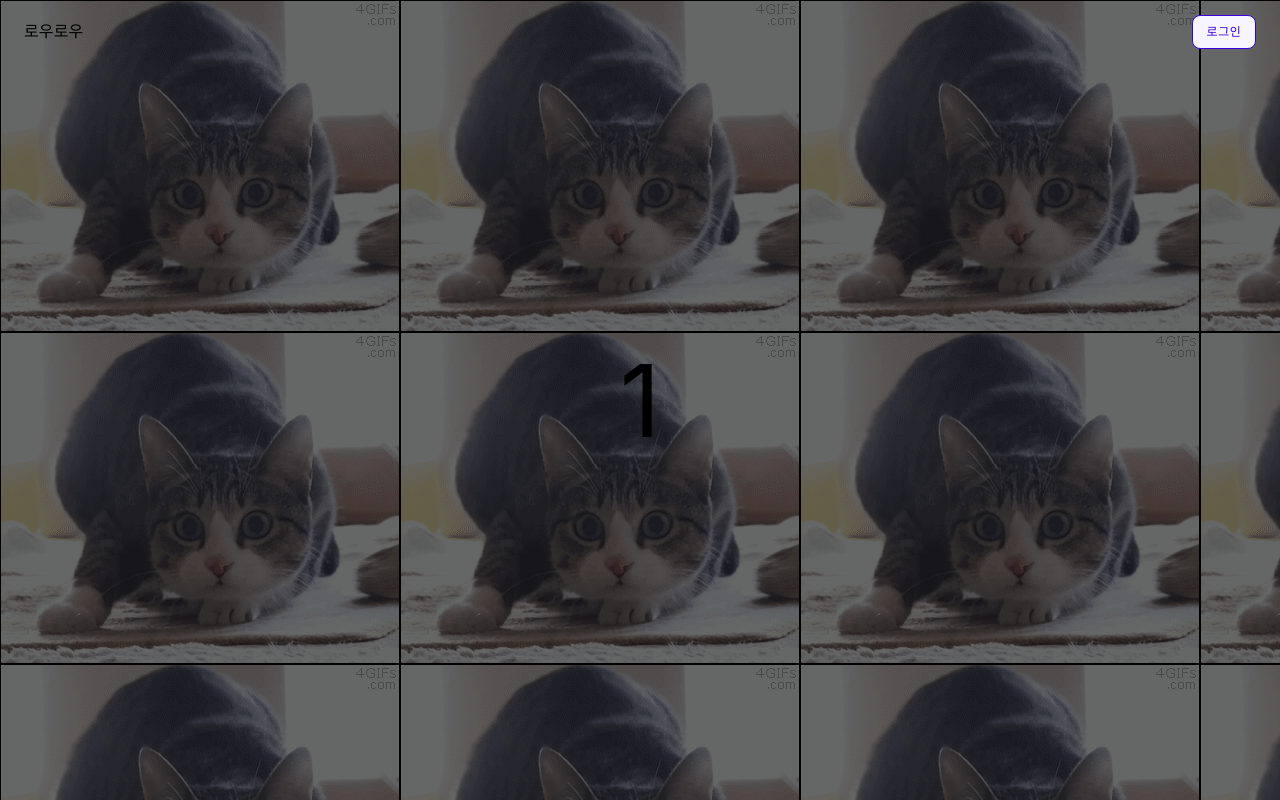
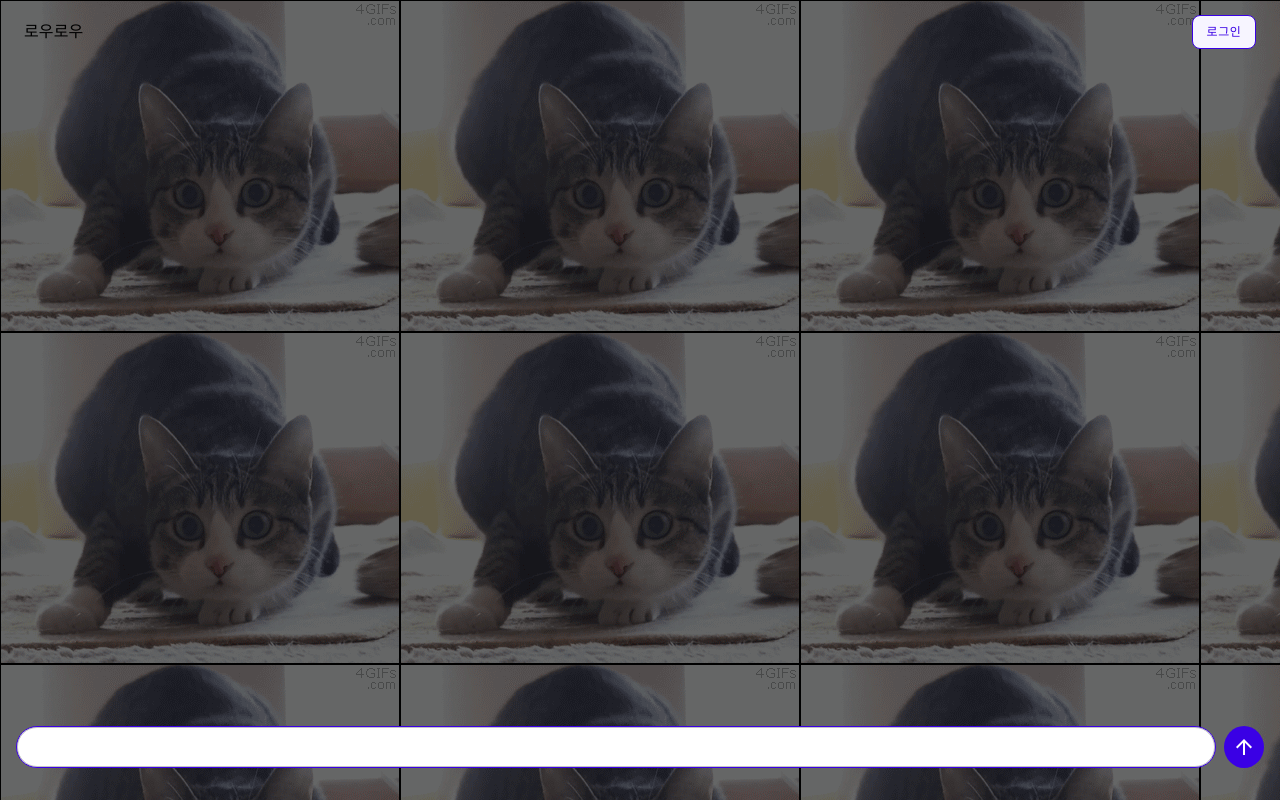
Before and after one commit to potenday-project/lawlow, a React (Create React App) app: page / in a window 1280 px wide. Built offline with nearby package versions, Linux system fonts and the light colour scheme.

Commit message:
:sparkles: [feat] 빼먹은 서치바 추가

```diff
--- a/src/pages/Home/index.tsx
+++ b/src/pages/Home/index.tsx
@@ -1,5 +1,7 @@
 import { ReactElement, useEffect, useRef } from "react";
 
+import { ArrowUpward } from "@mui/icons-material";
+import { IconButton, TextField } from "@mui/material";
 import styled from "styled-components";
 
 const Wrapper = styled.div`
@@ -30,6 +32,26 @@ const Wrapper = styled.div`
 
   .section-one {
     background-image: url("/temp.gif");
+    display: flex;
+    align-items: end;
+
+    .search-area {
+      flex: 1;
+      padding: 2rem 1rem;
+      display: inline-flex;
+      gap: 0.5rem;
+
+      .MuiInputBase-root {
+        background-color: #ffffff;
+        border-radius: 33px;
+        border: 1px solid #3a00e5;
+      }
+
+      .MuiIconButton-root {
+        background-color: #3a00e5;
+        color: #ffffff;
+      }
+    }
   }
 
   .section-two {
@@ -107,7 +129,14 @@ const Home = (): ReactElement => {
 
   return (
     <Wrapper ref={ref}>
-      <section className="section-one">1</section>
+      <section className="section-one">
+        <div className="search-area">
+          <TextField fullWidth size="small" />
+          <IconButton>
+            <ArrowUpward />
+          </IconButton>
+        </div>
+      </section>
       <section className="section-two">2</section>
       <section className="section-three">3</section>
     </Wrapper>
```
